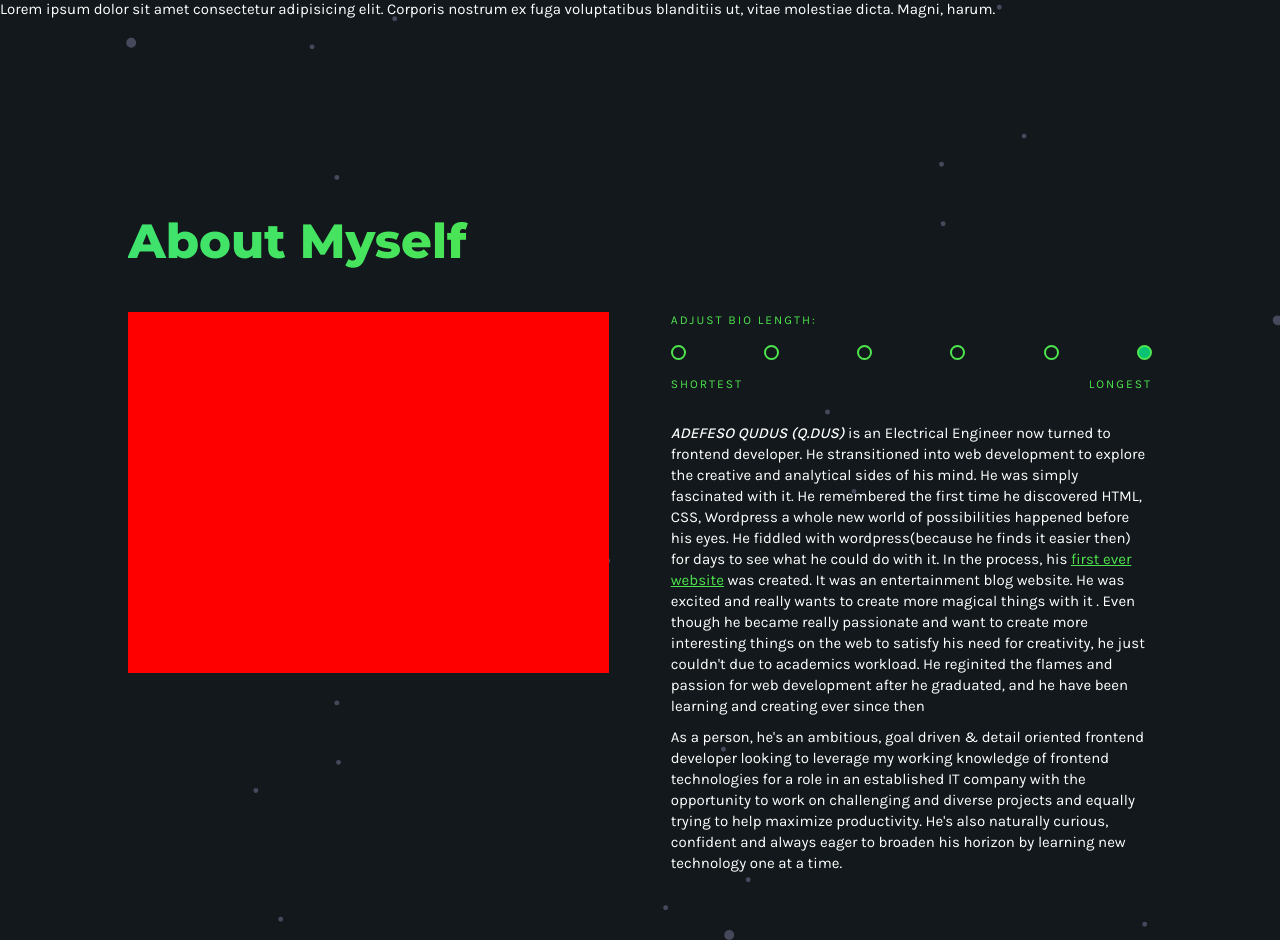
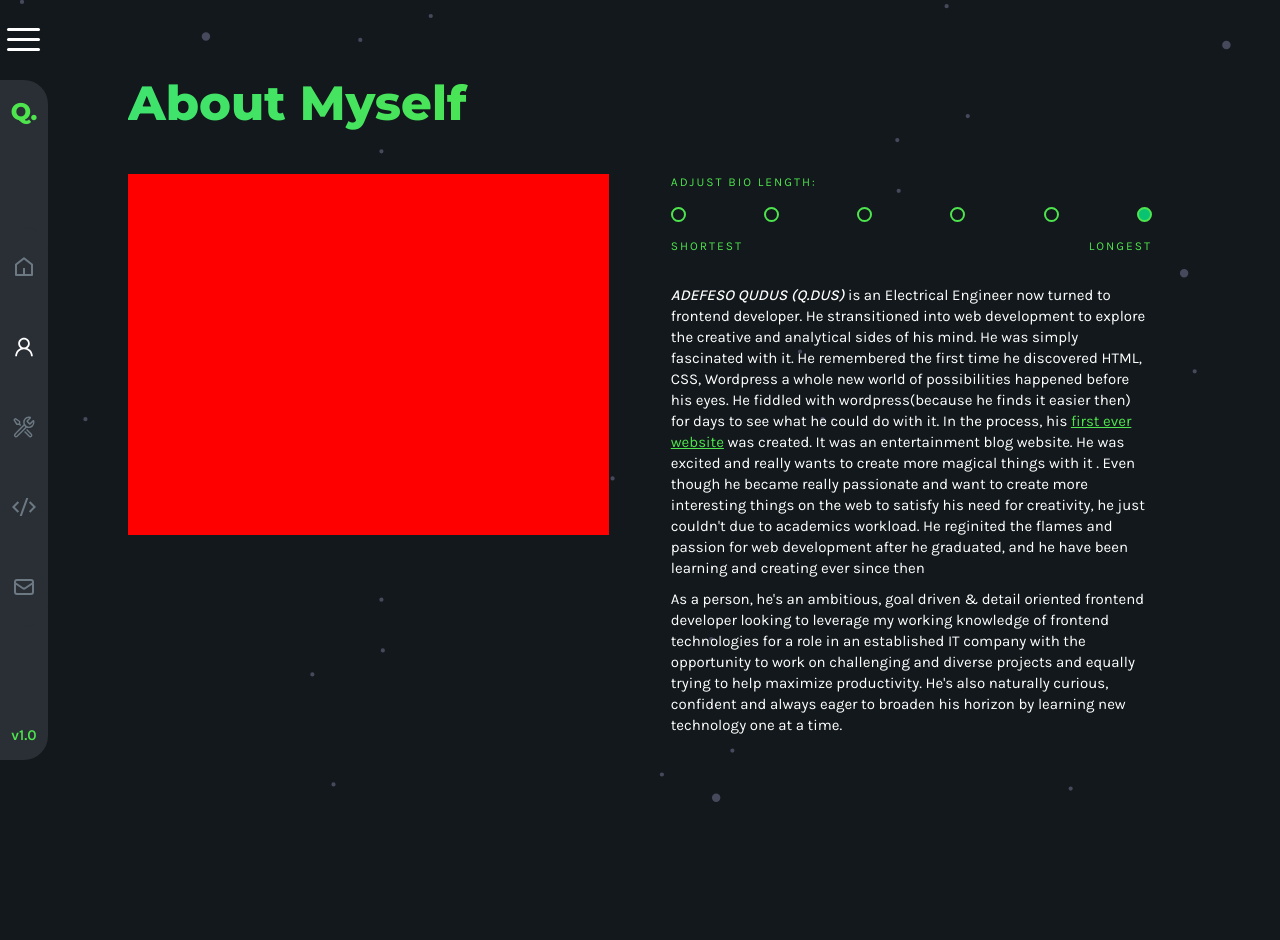
Before and after one commit to FesoQue/portfolio-website, a React (Create React App) app: page /about in a window 1280 px wide. After the commit the page ends 802 px from the top, so only its background shows below. Built offline with nearby package versions, Linux system fonts and the light colour scheme.

Commit message:
portfolio almost ready!!!

```diff
--- a/src/component/DesktopNav.js
+++ b/src/component/DesktopNav.js
@@ -1,14 +1,94 @@
-import React from 'react';
+import React, { useState } from 'react';
+import { RiHome5Line } from 'react-icons/ri';
+import { AiOutlineUser } from 'react-icons/ai';
+import { VscTools } from 'react-icons/vsc';
+import { RiCodeSSlashFill } from 'react-icons/ri';
+import { HiOutlineMail } from 'react-icons/hi';
+import { NavLink } from 'react-router-dom';
 
 const DesktopNav = () => {
+  const logo = 'Q.';
+  const [isClicked, setIsClicked] = useState(false);
+
+  const handleMenu = () => {
+    if (isClicked) {
+      setIsClicked(false);
+    }
+  };
   return (
-    <nav className='desktop-header'>
-      <p>
-        Lorem ipsum dolor sit amet consectetur adipisicing elit. Corporis
-        nostrum ex fuga voluptatibus blanditiis ut, vitae molestiae dicta.
-        Magni, harum.
-      </p>
-    </nav>
+    <aside className='desktop-header'>
+      <div className='dsk-ham-wrapper'>
+        <button
+          id='ham-menu'
+          onClick={() => setIsClicked(!isClicked)}
+          className={`hamburger hamburger--collapse ${
+            isClicked ? 'is-active' : ''
+          }`}
+          aria-label='menu'
+          aria-controls='navigation'
+          type='button'
+        >
+          <span className='hamburger-box'>
+            <span className='hamburger-inner'></span>
+          </span>
+        </button>
+      </div>
+      <div className='desktop-nav'>
+        {/* row1 */}
+        <div className='dsk-nav-row dsk-nav-row1'>
+          <h1>{logo}</h1>
+        </div>
+        {/* row2 */}
+        <div className='dsk-nav-row dsk-nav-row2'>
+          <ul className={`dsk-nav-list ${isClicked ? 'nav-expand' : ''}`}>
+            <li>
+              <NavLink onClick={handleMenu} to='/'>
+                <span className='dsk-nav-icon'>
+                  <RiHome5Line />
+                </span>
+                <span className='dsk-nav-text'>Home</span>
+              </NavLink>
+            </li>
+            <li>
+              <NavLink onClick={handleMenu} to='/about'>
+                <span className='dsk-nav-icon'>
+                  <AiOutlineUser />
+                </span>
+                <span className='dsk-nav-text'>About</span>
+              </NavLink>
+            </li>
+            <li>
+              <NavLink onClick={handleMenu} to='/skills'>
+                <span className='dsk-nav-icon'>
+                  <VscTools />
+                </span>
+                <span className='dsk-nav-text'>Skills</span>
+              </NavLink>
+            </li>
+            <li>
+              <NavLink onClick={handleMenu} to='/projects'>
+                <span className='dsk-nav-icon'>
+                  <RiCodeSSlashFill />
+                </span>
+                <span className='dsk-nav-text'>Project</span>
+              </NavLink>
+            </li>
+            <li>
+              <NavLink onClick={handleMenu} to='/contact'>
+                <span className='dsk-nav-icon'>
+                  <HiOutlineMail />
+                </span>
+                <span className='dsk-nav-text'>Contact</span>
+              </NavLink>
+            </li>
+          </ul>
+        </div>
+        {/* row3 */}
+        <div className='dsk-nav-row dsk-nav-row3'>
+          <p className='version'>v1.0</p>
+        </div>
+      </div>
+    </aside>
   );
 };
 
--- a/src/component/Header.js
+++ b/src/component/Header.js
@@ -19,7 +19,7 @@ import { HiOutlineMail } from 'react-icons/hi';
 const Header = () => {
   // const [isActive, setIsActive] = useState(false);
 
-  let name = 'Q.Dus';
+  let name = 'Q.';
   return (
     <header className='header'>
       <DesktopNav />
--- a/src/index.css
+++ b/src/index.css
@@ -214,7 +214,7 @@ main {
    ===================  */
 .homepage {
   height: 90vh;
-  margin-top: 10vh;
+  margin-top: 12vh;
   display: flex;
   flex-direction: column;
   justify-content: center;
@@ -346,7 +346,7 @@ h1.char {
 .social .fb {
   transition-delay: 0.1s;
 }
-.social .ig {
+.social .github {
   transition-delay: 0.2s;
 }
 .social .twitter {
@@ -924,8 +924,72 @@ textarea {
   }
   /* header */
   .desktop-header {
+    position: fixed;
+    top: 0;
+    left: 0;
+    width: 3rem;
+    height: 100vh;
     display: block;
+    z-index: 999;
   }
+  .dsk-ham-wrapper {
+    height: 10vh;
+    display: grid;
+    place-items: center;
+  }
+  .desktop-nav {
+    height: calc(95vh - 10vh);
+    display: flex;
+    flex-direction: column;
+    justify-content: space-between;
+    align-items: center;
+    padding: 1rem 0;
+    background-color: var(--gray7);
+    border-radius: 0 1.5rem 1.5rem 0;
+  }
+  .dsk-nav-list {
+    width: 3rem;
+    background: var(--gray7);
+    border-radius: 0 1.5rem 1.5rem 0;
+    transition: var(--transition);
+  }
+  .dsk-nav-list li {
+    width: 100%;
+    display: flex;
+    flex-direction: column;
+    justify-content: center;
+    align-items: center;
+    list-style: none;
+    height: 80px;
+  }
+  .dsk-nav-list a {
+    width: 100%;
+    position: relative;
+    display: flex;
+    justify-content: center;
+    -webkit-tap-highlight-color: rgba(0, 0, 0, 0.1);
+  }
+  .dsk-nav-list.nav-expand {
+    width: 15rem;
+  }
+  .dsk-nav-list.nav-expand .dsk-nav-text {
+    display: inline;
+  }
+  .active .dsk-nav-text {
+    color: var(--text-color);
+  }
+  .dsk-nav-list .dsk-nav-icon {
+    font-size: 1.5rem;
+    color: var(--gray4);
+    cursor: pointer;
+  }
+  .dsk-nav-text {
+    position: absolute;
+    right: 15px;
+    color: var(--gray4);
+    display: none;
+  }
+  /* mobile */
   .mobile-header {
     display: none;
   }
@@ -948,6 +1012,9 @@ textarea {
     display: none;
   }
   /* about */
+  .section {
+    margin-top: 5vh;
+  }
   .about-wrapper {
     display: flex;
     align-items: flex-start;
--- a/src/pages/Contact.js
+++ b/src/pages/Contact.js
@@ -1,6 +1,6 @@
 import React, { useState, useEffect, useRef } from 'react';
 import { GrFacebookOption } from 'react-icons/gr';
-import { FiInstagram } from 'react-icons/fi';
+import { AiFillGithub } from 'react-icons/ai';
 import { AiOutlineTwitter } from 'react-icons/ai';
 import { AiFillLinkedin } from 'react-icons/ai';
 import emailjs from '@emailjs/browser';
@@ -28,8 +28,11 @@ const Contact = () => {
     e.preventDefault();
 
     if (!name) {
+      setIsSubmit(true);
     } else if (!email && !validateEmail(email)) {
+      setIsSubmit(true);
     } else if (!message) {
+      setIsSubmit(true);
     } else {
       emailjs.sendForm(
         process.env.REACT_APP_EMAILJS_SERVICE_ID,
@@ -37,11 +40,9 @@ const Contact = () => {
         form.current,
         process.env.REACT_APP_EMAILJS_KEY
       );
-      setName('');
-      setEmail('');
-      setMessage('');
+      setIsSubmit(false);
+      e.target.reset();
     }
-    setIsSubmit(true);
   };
 
   useEffect(() => {
@@ -79,7 +80,7 @@ const Contact = () => {
                 placeholder='name'
                 onChange={(e) => setName(e.target.value)}
                 style={{
-                  boxShadow: isSubmit && name === '' ? '0 0 0 2px red' : '',
+                  boxShadow: isSubmit && name === '' ? '0 0 0 2px red' : 'none',
                 }}
               />
               <input
@@ -88,7 +89,8 @@ const Contact = () => {
                 placeholder='email'
                 onChange={(e) => setEmail(e.target.value)}
                 style={{
-                  boxShadow: isSubmit && email === '' ? '0 0 0 2px red' : '',
+                  boxShadow:
+                    isSubmit && email === '' ? '0 0 0 2px red' : 'none',
                 }}
               />
               <textarea
@@ -98,7 +100,8 @@ const Contact = () => {
                 placeholder='message'
                 rows='10'
                 style={{
-                  boxShadow: isSubmit && message === '' ? '0 0 0 2px red' : '',
+                  boxShadow:
+                    isSubmit && message === '' ? '0 0 0 2px red' : 'none',
                 }}
               ></textarea>
               <button type='submit' className='form-btn'>
@@ -135,11 +138,11 @@ const Contact = () => {
                 <a href='#'>
                   <GrFacebookOption />
                 </a>
-                <a href='#'>
-                  <FiInstagram />
+                <a href='https://twitter.com/pengpixel'>
+                  <AiOutlineTwitter />
                 </a>
-                <a href='#'>
-                  <AiOutlineTwitter />
+                <a href='https://github.com/FesoQue'>
+                  <AiFillGithub />
                 </a>
                 <a href='#'>
                   <AiFillLinkedin />
--- a/src/pages/Home.js
+++ b/src/pages/Home.js
@@ -1,7 +1,7 @@
 import React, { useEffect, useRef } from 'react';
 import { gsap } from 'gsap';
 import { GrFacebookOption } from 'react-icons/gr';
-import { FiInstagram } from 'react-icons/fi';
+import { AiFillGithub } from 'react-icons/ai';
 import { AiOutlineTwitter } from 'react-icons/ai';
 import { AiFillLinkedin } from 'react-icons/ai';
 import { motion } from 'framer-motion';
@@ -101,14 +101,14 @@ const Home = () => {
         <div className='social-wrapper'>
           <p className='connect-text'>Let's connect</p>
           <div className='social'>
-            <a href='' className='fb'>
+            <a href='https://github.com/FesoQue' className='fb'>
               <GrFacebookOption />
             </a>
-            <a href='' className='ig'>
-              <FiInstagram />
+            <a href='https://twitter.com/pengpixel' className='twitter'>
+              <AiOutlineTwitter />
             </a>
-            <a href='' className='twitter'>
-              <AiOutlineTwitter />
+            <a href='https://github.com/FesoQue' className='github'>
+              <AiFillGithub />
             </a>
             <a href='' className='linkedin'>
               <AiFillLinkedin />
```
Also changed, not shown: src/pages/Projects.js (+50 -14 lines).
